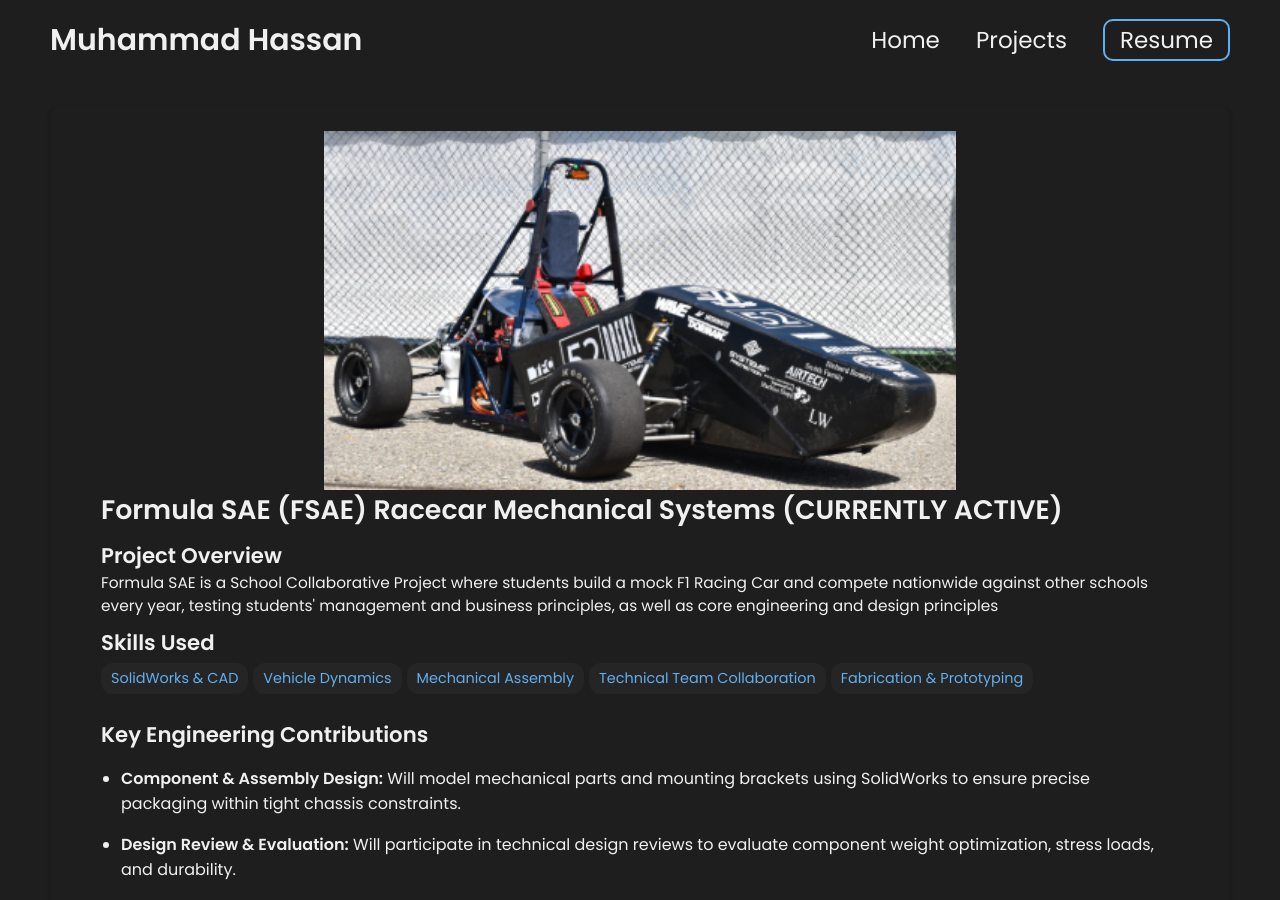
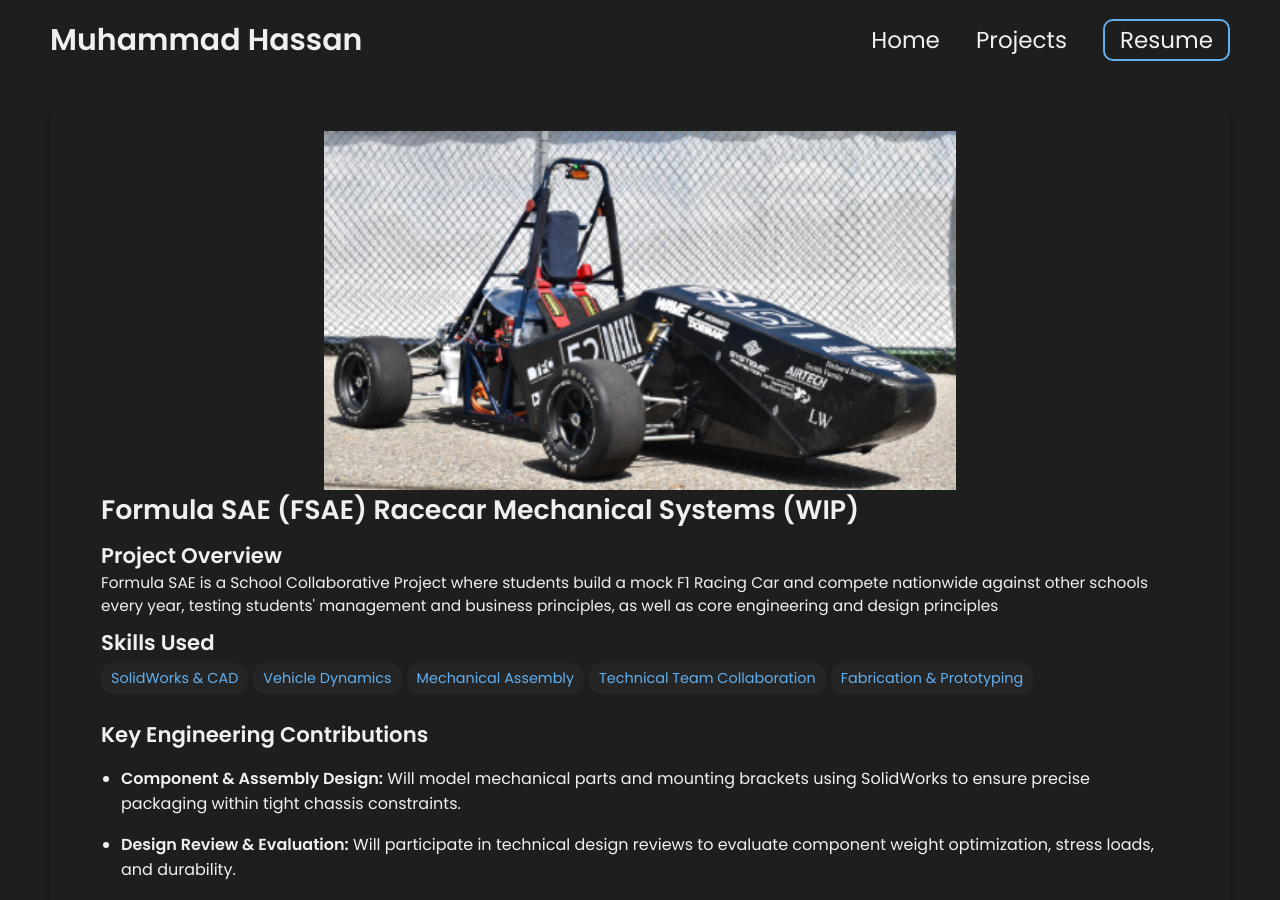
Before and after one commit to MuHasOfficial/MuHasOfficial.github.io, a Jekyll site: the page built from _projects/f1fsae/index.md, in a window 1280 px wide and 900 px high. Built offline with Jekyll 4.4.1, drawn with Linux system fonts in a browser that asks for light colours.

Commit message:
Update title to indicate work in progress

```diff
--- a/_projects/f1fsae/index.md
+++ b/_projects/f1fsae/index.md
@@ -1,6 +1,6 @@
 ---
 layout: post
-title: "Formula SAE (FSAE) Racecar Mechanical Systems (CURRENTLY ACTIVE)"
+title: "Formula SAE (FSAE) Racecar Mechanical Systems (WIP)"
 description: "Formula SAE is a School Collaborative Project where students build a mock F1 Racing Car and compete nationwide against other schools every year, testing students' management and business principles, as well as core engineering and design principles"
 skills:
   - SolidWorks & CAD
```
